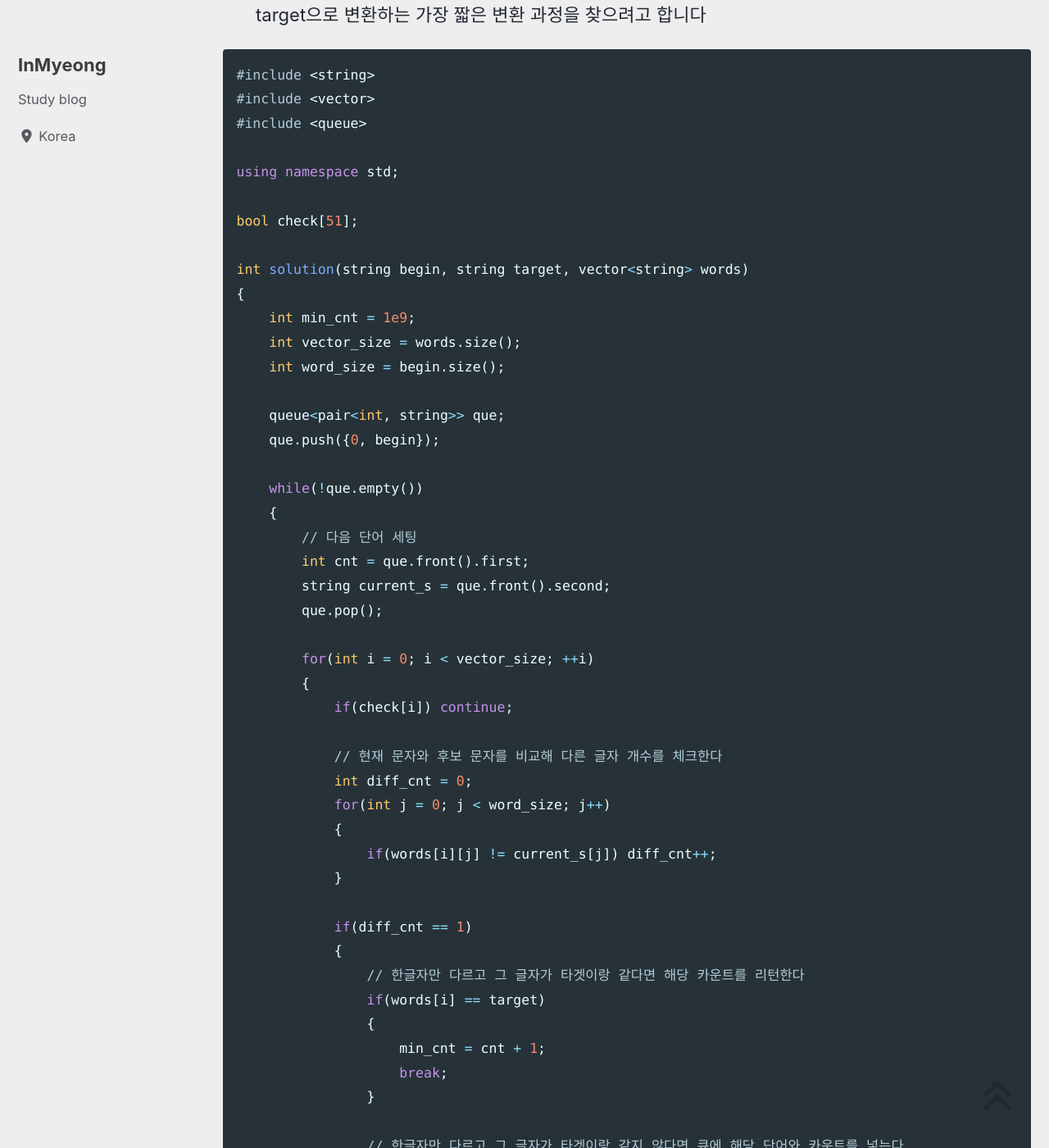
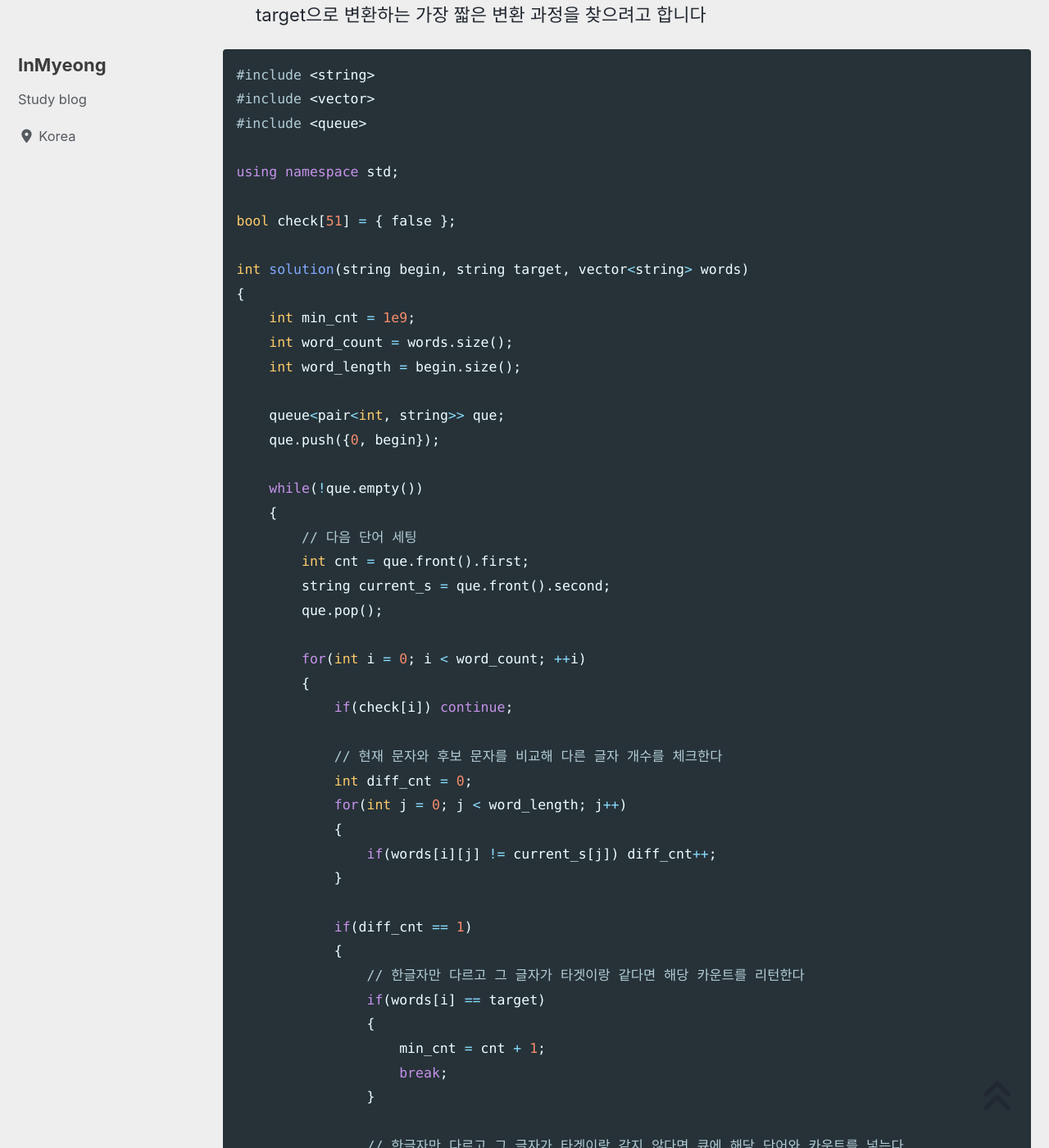
Before and after one commit to devMyeong/devMyeong.github.io, a Jekyll site: the page built from _posts/codingTest/2022-07-06-프로그래머스.md, in a window 1280 px wide and 1400 px high, scrolled down 52104 px. Shown: the whole window at 82% size. Built offline with Jekyll 4.4.1, drawn with Linux system fonts in a browser that asks for light colours; cached includes are drawn as plain includes; nearby versions of some CDN libraries; some web fonts are replaced; comment, search, counter and statistics services are not loaded.

Commit message:
Docs : CS지식, 프로그래머스 업데이트

```diff
--- a/_posts/codingTest/2022-07-06-프로그래머스.md
+++ b/_posts/codingTest/2022-07-06-프로그래머스.md
@@ -1507,13 +1507,13 @@ int solution(int n, vector< vector<int> > computers)
 
 using namespace std;
 
-bool check[51];
+bool check[51] = { false };
 
 int solution(string begin, string target, vector<string> words)
 {
     int min_cnt = 1e9;
-    int vector_size = words.size();
-    int word_size = begin.size();
+    int word_count = words.size();
+    int word_length = begin.size();
 
     queue<pair<int, string>> que;
     que.push({0, begin});
@@ -1525,13 +1525,13 @@ int solution(string begin, string target, vector<string> words)
         string current_s = que.front().second;
         que.pop();
 
-        for(int i = 0; i < vector_size; ++i)
+        for(int i = 0; i < word_count; ++i)
         {
             if(check[i]) continue;
 
             // 현재 문자와 후보 문자를 비교해 다른 글자 개수를 체크한다
             int diff_cnt = 0;
-            for(int j = 0; j < word_size; j++)
+            for(int j = 0; j < word_length; j++)
             {
                 if(words[i][j] != current_s[j]) diff_cnt++;
             }
```
Also changed, not shown: _posts/cs/2022-09-05-블로그-면접준비.md (+9 -4 lines).
